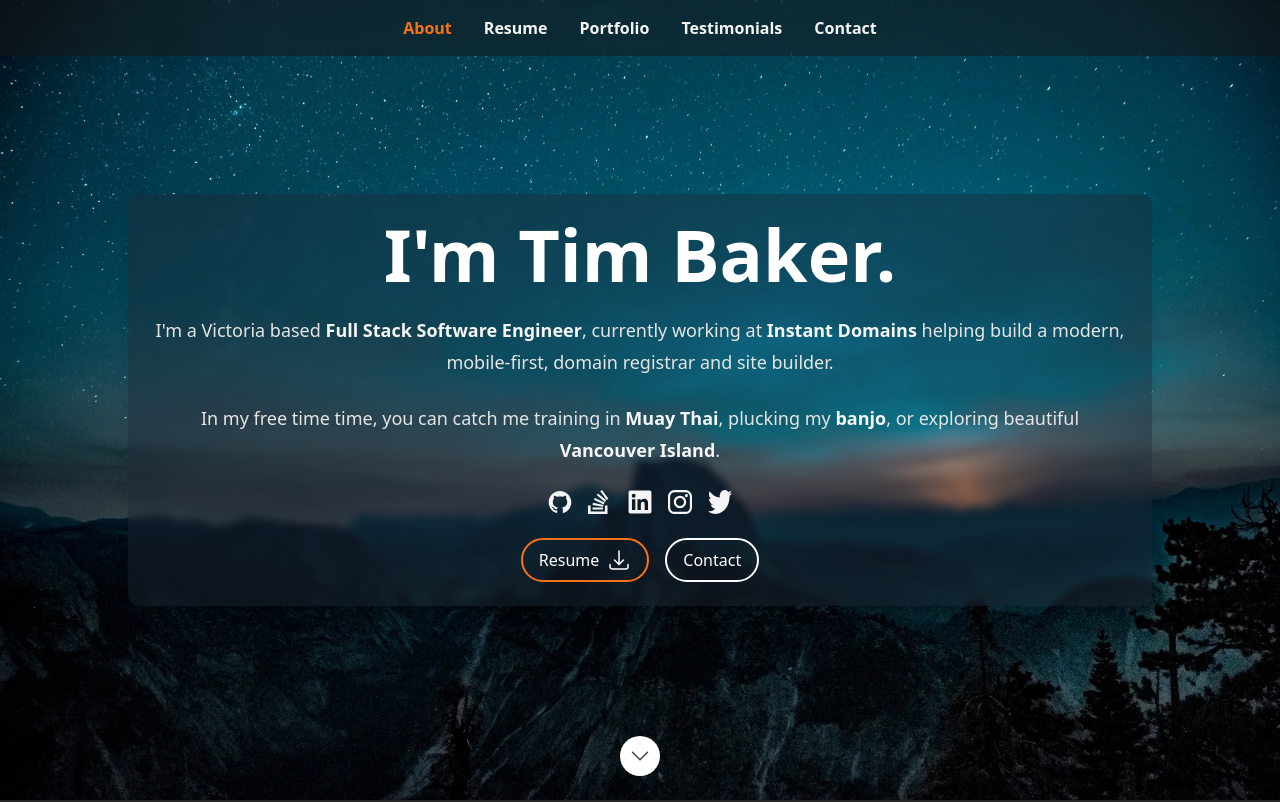
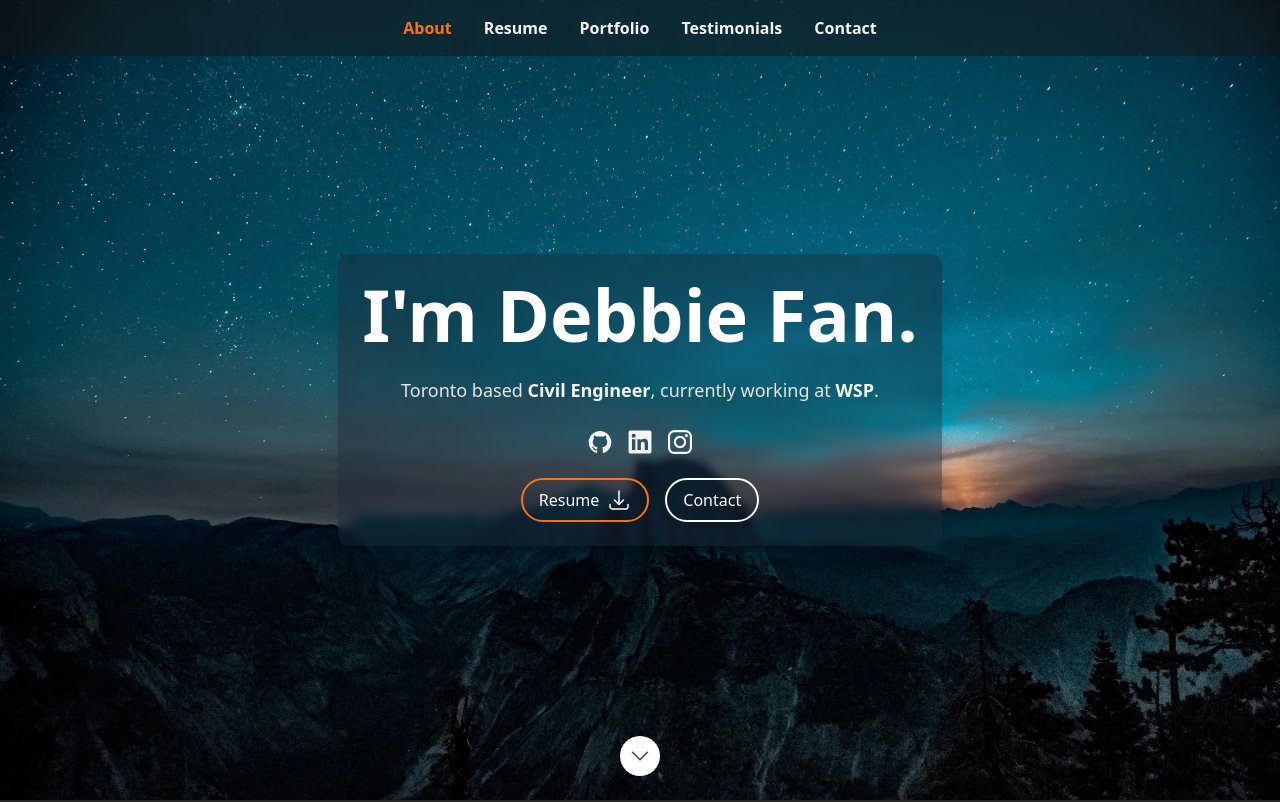
Before and after one commit to debbie-fan/debbie-fan-portfolio, a Next.js app: page / in a window 1280 px wide. Shown: the top 802 px of the page. Built offline with nearby package versions, Linux system fonts and the light colour scheme.

Commit message:
Edit social links and update home page personal references

```diff
--- a/src/data/data.tsx
+++ b/src/data/data.tsx
@@ -69,19 +69,18 @@ export type SectionId = (typeof SectionId)[keyof typeof SectionId];
  */
 export const heroData: Hero = {
   imageSrc: heroImage,
-  name: `I'm Tim Baker.`,
+  name: `I'm Debbie Fan.`,
   description: (
     <>
       <p className="prose-sm text-stone-200 sm:prose-base lg:prose-lg">
-        I'm a Victoria based <strong className="text-stone-100">Full Stack Software Engineer</strong>, currently working
-        at <strong className="text-stone-100">Instant Domains</strong> helping build a modern, mobile-first, domain
-        registrar and site builder.
+        Toronto based <strong className="text-stone-100">Civil Engineer</strong>, currently working
+        at <strong className="text-stone-100">WSP</strong>.
       </p>
-      <p className="prose-sm text-stone-200 sm:prose-base lg:prose-lg">
+      {/* <p className="prose-sm text-stone-200 sm:prose-base lg:prose-lg">
         In my free time time, you can catch me training in <strong className="text-stone-100">Muay Thai</strong>,
         plucking my <strong className="text-stone-100">banjo</strong>, or exploring beautiful{' '}
         <strong className="text-stone-100">Vancouver Island</strong>.
-      </p>
+      </p> */}
     </>
   ),
   actions: [
@@ -340,23 +339,23 @@ export const contact: ContactSection = {
   items: [
     {
       type: ContactType.Email,
-      text: 'reachout@timbaker.me',
-      href: 'mailto:reachout@timbaker.me',
+      text: 'debbiehmfan@outlook.com',
+      href: 'mailto:debbiehmfan@outlook.com',
     },
     {
       type: ContactType.Location,
-      text: 'Victoria BC, Canada',
-      href: 'https://www.google.ca/maps/place/Victoria,+BC/@48.4262362,-123.376775,14z',
+      text: 'Toronto ON, Canada',
+      href: 'https://maps.app.goo.gl/iwLDyQt6i3KsnAnA9',
     },
     {
       type: ContactType.Instagram,
-      text: '@tbakerx',
-      href: 'https://www.instagram.com/tbakerx/',
+      text: '@dubbydraws',
+      href: 'https://www.instagram.com/dubbydraws/',
     },
     {
       type: ContactType.Github,
-      text: 'tbakerx',
-      href: 'https://github.com/tbakerx',
+      text: 'debbie-fan',
+      href: 'https://github.com/debbie-fan',
     },
   ],
 };
@@ -365,9 +364,9 @@ export const contact: ContactSection = {
  * Social items
  */
 export const socialLinks: Social[] = [
-  {label: 'Github', Icon: GithubIcon, href: 'https://github.com/tbakerx'},
-  {label: 'Stack Overflow', Icon: StackOverflowIcon, href: 'https://stackoverflow.com/users/8553186/tim-baker'},
-  {label: 'LinkedIn', Icon: LinkedInIcon, href: 'https://www.linkedin.com/in/timbakerx/'},
-  {label: 'Instagram', Icon: InstagramIcon, href: 'https://www.instagram.com/reactresume/'},
-  {label: 'Twitter', Icon: TwitterIcon, href: 'https://twitter.com/TimBakerx'},
+  {label: 'Github', Icon: GithubIcon, href: 'https://github.com/debbie-fan'},
+  // {label: 'Stack Overflow', Icon: StackOverflowIcon, href: 'https://stackoverflow.com/users/8553186/tim-baker'},
+  {label: 'LinkedIn', Icon: LinkedInIcon, href: 'https://www.linkedin.com/in/debbiefan/'},
+  {label: 'Instagram', Icon: InstagramIcon, href: 'https://www.instagram.com/dubbydraws/'},
+  // {label: 'Twitter', Icon: TwitterIcon, href: 'https://twitter.com/TimBakerx'},
 ];
```
Also changed, not shown: 1 other file (tests, documents, lock files or other folders).
